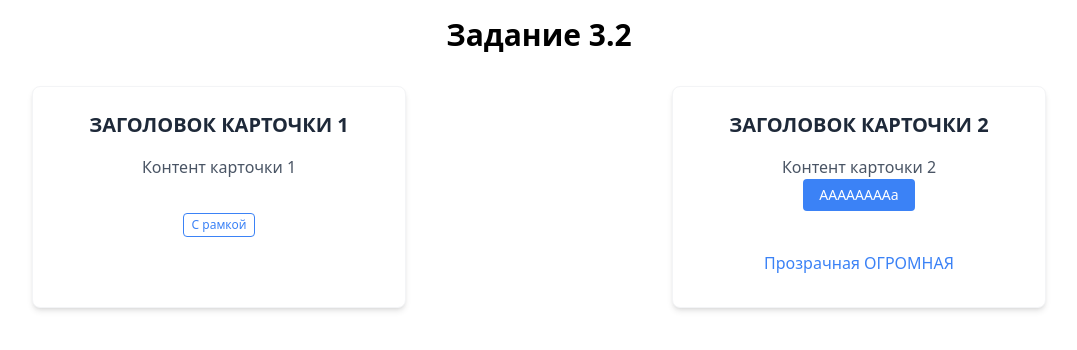
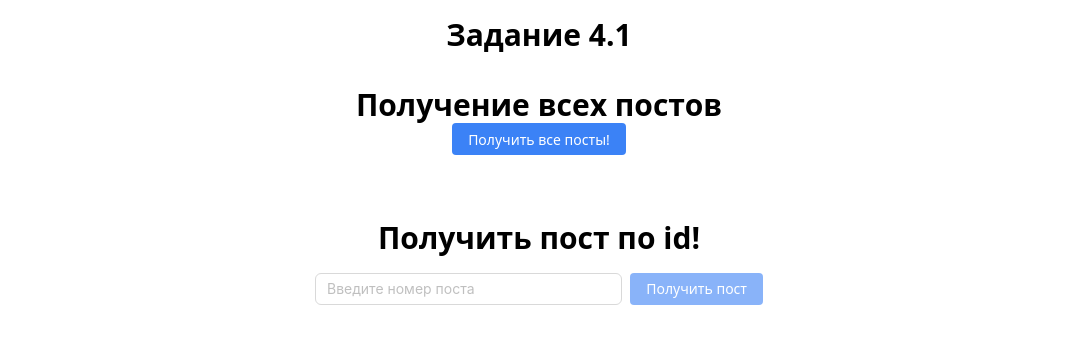
Before and after one commit to AlexArtsy/CifraReactPractice, a React (Vite) app: page / in a window 1280 px wide. Shown: the top 350 px of the page, without its empty margins (101-1178 px from the left). Built offline with nearby package versions, Linux system fonts and the light colour scheme.

Commit message:
Готово!

```diff
--- a/src/app/app.tsx
+++ b/src/app/app.tsx
@@ -1,42 +1,26 @@
-import Button from '@/components/button/button.js';
-import { Card } from '@/components/card/card.js';
+import { AllPostsCard } from '@/components/card/all-posts-card.js';
+import { OnePostsCard } from '@/components/card/one-post-card.js';
+import { QueryClient, QueryClientProvider } from '@tanstack/react-query';
+
+const queryClient = new QueryClient({
+  defaultOptions: {
+    queries: {
+      refetchOnWindowFocus: false,
+      retry: false,
+    },
+  },
+});
 
 export const App = () => {
   return (
-    <div className="p-4">
-      <header className="text-center mb-8">
-        <h1 className="text-3xl font-bold m-0 leading-tight">Задание 3.2</h1>
-      </header>
-      <section className="flex justify-center gap-8 flex-wrap">
-        <Card
-          title="ЗАГОЛОВОК КАРТОЧКИ 1"
-          content="Контент карточки 1"
-          Button={
-            <Button variant="outlined" size="xs" onClick={() => alert('Ай - яй! Не балуйся!')}>
-              С рамкой
-            </Button>
-          }
-        />
-        <Card
-          title="ЗАГОЛОВОК КАРТОЧКИ 2"
-          content={
-            <>
-              <div>Контент карточки 2</div>
-              <Button
-                variant="primary"
-                onClick={() => alert('Обработчики кнопок - платная услуга!')}
-              >
-                AAAAAAAAa
-              </Button>
-            </>
-          }
-          Button={
-            <Button variant="ghost" size="lg" onClick={() => alert('Да не тыкай в меня!')}>
-              Прозрачная ОГРОМНАЯ
-            </Button>
-          }
-        />
-      </section>
-    </div>
+    <QueryClientProvider client={queryClient}>
+      <div className="p-4">
+        <header className="text-center mb-8">
+          <h1 className="text-3xl font-bold m-0 leading-tight">Задание 4.1</h1>
+        </header>
+        <AllPostsCard />
+        <OnePostsCard />
+      </div>
+    </QueryClientProvider>
   );
 };
--- a/src/components/button/button.tsx
+++ b/src/components/button/button.tsx
@@ -10,7 +10,7 @@ import {
 interface ButtonProps extends React.ButtonHTMLAttributes<HTMLButtonElement> {
   variant?: ButtonVariant;
   size?: ButtonSize;
-  children: React.ReactNode;
+  children?: React.ReactNode;
 }
 
 export const Button: React.FC<ButtonProps> = ({
--- /dev/null
+++ b/src/components/card/all-posts-card.tsx
@@ -0,0 +1,65 @@
+import type { JSX } from 'react';
+import Button from '@/components/button/button.js';
+import { Post, PostProps } from '@/components/post/post.js';
+import { SetStateAction, useCallback, useState, useEffect } from 'react';
+import { Pagination } from 'antd';
+import { chunk } from 'lodash';
+
+export const AllPostsCard = (): JSX.Element => {
+  const [posts, setPosts] = useState<Array<PostProps>>([]);
+  const [visiblePosts, setVisiblePosts] = useState<Array<PostProps>>([]);
+  const [currentPage, setCurrentPage] = useState(1);
+  const [pageSize, setPageSize] = useState(3);
+
+  // Обновляем видимые посты при изменении posts, currentPage или pageSize
+  useEffect(() => {
+    if (posts.length > 0) {
+      const chunks = chunk(posts, pageSize);
+      setVisiblePosts(chunks[currentPage - 1] || []);
+    }
+  }, [posts, currentPage, pageSize]);
+
+  const handleClick = useCallback(() => {
+    fetch('https://jsonplaceholder.typicode.com/posts')
+      .then((response) => {
+        if (!response.ok) {
+          throw new Error('Network response was not ok');
+        }
+        return response.json();
+      })
+      .then((data) => {
+        setPosts(data);
+        setCurrentPage(1); // Сбрасываем на первую страницу при новой загрузке
+      })
+      .catch((error) => {
+        throw new Error('There was a problem with the fetch operation:', error);
+      });
+  }, []);
+
+  const handlePageChange = (page: SetStateAction<number>, size: SetStateAction<number>) => {
+    setCurrentPage(page);
+    setPageSize(size);
+  };
+
+  return (
+    <section className="flex flex-col items-center gap-8">
+      <div className="text-center mb-8 w-full">
+        <h2 className="text-3xl font-bold m-0 leading-tight">Получение всех постов</h2>
+        <Button onClick={handleClick}>Получить все посты!</Button>
+      </div>
+      <div className="flex justify-center gap-8 flex-wrap">
+        {visiblePosts.map((postProps) => (
+          <Post key={postProps.id} {...postProps} />
+        ))}
+      </div>
+      {posts.length > 0 && (
+        <Pagination
+          current={currentPage}
+          pageSize={pageSize}
+          total={posts.length}
+          onChange={handlePageChange}
+        />
+      )}
+    </section>
+  );
+};
--- a/src/components/card/card.tsx
+++ /dev/null
@@ -1,19 +0,0 @@
-import React from 'react';
-import type { JSX } from 'react';
-
-type CardProps = {
-  title: string;
-  content: string | React.ReactNode;
-  Button?: React.ReactNode;
-};
-
-export const Card = ({ title, content, Button }: CardProps): JSX.Element => {
-  return (
-    <div className="w-[30%] min-w-[250px] mx-auto p-6 bg-white rounded-lg shadow-md flex flex-col items-center text-center gap-4 border border-gray-100">
-      <h3 className="text-xl font-semibold text-gray-800">{title}</h3>
-
-      <div className="text-gray-600 flex flex-col items-center">{content}</div>
-      <div className="mt-4 w-full">{Button}</div>
-    </div>
-  );
-};
--- /dev/null
+++ b/src/components/card/one-post-card.tsx
@@ -0,0 +1,96 @@
+import React, { useCallback, useState } from 'react';
+import { useQuery } from '@tanstack/react-query';
+import axios from 'axios';
+import { z } from 'zod';
+import { Input, Spin, Alert } from 'antd';
+import Button from '@/components/button/button.js';
+import { Post } from '../post/post.js';
+
+// Zod схема для валидации поста
+const postSchema = z.object({
+  userId: z.number(),
+  id: z.number(),
+  title: z.string(),
+  body: z.string(),
+});
+
+type PostType = z.infer<typeof postSchema>;
+
+// Функция для получения поста с API
+const fetchPost = async (id: number): Promise<PostType> => {
+  const { data } = await axios.get(`https://jsonplaceholder.typicode.com/posts/${id}`);
+  return postSchema.parse(data);
+};
+
+export const OnePostsCard = (): React.JSX.Element => {
+  const [inputValue, setInputValue] = useState<string>('');
+  const [postId, setPostId] = useState<number | null>(null);
+
+  const {
+    data: post,
+    isLoading,
+    isError,
+    error,
+  } = useQuery({
+    queryKey: ['post', postId],
+    queryFn: () => {
+      if (!postId) throw new Error('No post ID provided');
+      return fetchPost(postId);
+    },
+    enabled: !!postId,
+    staleTime: 60000,
+  });
+
+  const handleChange = useCallback((e: React.ChangeEvent<HTMLInputElement>) => {
+    setInputValue(e.target.value);
+  }, []);
+
+  const handleClick = useCallback(() => {
+    const id = parseInt(inputValue);
+    if (!isNaN(id) && id > 0) {
+      setPostId(id);
+    }
+  }, [inputValue]);
+
+  const handleKeyDown = useCallback(
+    (e: React.KeyboardEvent<HTMLInputElement>) => {
+      if (e.key === 'Enter') {
+        handleClick();
+      }
+    },
+    [handleClick],
+  );
+
+  return (
+    <section className="flex flex-col items-center gap-8">
+      <div className="text-center mb-8 w-full max-w-md">
+        <h2 className="text-3xl font-bold m-0 leading-tight mb-4">Получить пост по id!</h2>
+        <div className="flex gap-2">
+          <Input
+            value={inputValue}
+            placeholder="Введите номер поста"
+            onChange={handleChange}
+            onKeyDown={handleKeyDown}
+            type="number"
+            min="1"
+          />
+          <Button onClick={handleClick} disabled={!inputValue}>
+            Получить пост
+          </Button>
+        </div>
+      </div>
+
+      {isLoading && <Spin size="large" />}
+
+      {isError && (
+        <Alert
+          message="Ошибка"
+          description={error instanceof Error ? error.message : 'Неизвестная ошибка'}
+          type="error"
+          showIcon
+        />
+      )}
+      {post && <Post {...post} />}
+    </section>
+  );
+};
--- /dev/null
+++ b/src/components/post/post.tsx
@@ -0,0 +1,102 @@
+import React, { useState } from 'react';
+import type { JSX } from 'react';
+import axios from 'axios';
+import { Spin, Alert, List, message } from 'antd';
+import Button from '../button/button.js';
+
+export type PostProps = {
+  userId: number;
+  id: number;
+  title: string;
+  body: string | React.ReactNode;
+};
+
+type Comment = {
+  postId: number;
+  id: number;
+  name: string;
+  email: string;
+  body: string;
+};
+
+export const Post = ({ userId, id, title, body }: PostProps): JSX.Element => {
+  const [comments, setComments] = useState<Comment[]>([]);
+  const [loading, setLoading] = useState(false);
+  const [error, setError] = useState<string | null>(null);
+  const [showComments, setShowComments] = useState(false);
+  const [api, contextHolder] = message.useMessage();
+
+  const fetchComments = async () => {
+    try {
+      setLoading(true);
+      setError(null);
+      const { data } = await axios.get<Comment[]>(
+        `https://jsonplaceholder.typicode.com/posts/${id}/comments`,
+      );
+      setComments(data);
+      setShowComments(true);
+    } catch (err) {
+      setError('Failed to fetch comments');
+      api.error({
+        content: 'Error fetching comments',
+        duration: 3,
+      });
+    } finally {
+      setLoading(false);
+    }
+  };
+
+  const handleRefetch = () => {
+    setComments([]);
+    fetchComments();
+  };
+
+  const toggleComments = () => {
+    if (showComments) {
+      setShowComments(false);
+    } else {
+      fetchComments();
+    }
+  };
+
+  return (
+    <div className="w-[30%] min-w-[250px] mx-auto p-6 bg-white rounded-lg shadow-md flex flex-col items-center text-center gap-4 border border-gray-100">
+      {contextHolder}
+
+      <h3 className="text-xl font-semibold text-gray-800">{title}</h3>
+      <div className="text-gray-600 flex flex-col items-center">{body}</div>
+
+      <div className="flex gap-2 mt-4">
+        <Button onClick={toggleComments} variant={showComments ? 'outlined' : 'primary'}>
+          {showComments ? 'Hide Comments' : 'Show Comments'}
+        </Button>
+
+        {showComments && <Button onClick={handleRefetch}>Refresh</Button>}
+      </div>
+
+      {loading && <Spin className="mt-4" />}
+
+      {error && (
+        <Alert message="Error" description={error} type="error" showIcon className="mt-4" />
+      )}
+
+      {showComments && comments.length > 0 && (
+        <div className="w-full mt-4">
+          <h4 className="text-lg font-medium mb-2">Comments:</h4>
+          <List
+            dataSource={comments}
+            renderItem={(comment) => (
+              <List.Item key={comment.id} className="text-left">
+                <div className="w-full">
+                  <p className="font-medium">{comment.name}</p>
+                  <p className="text-gray-600 text-sm">{comment.email}</p>
+                  <p className="mt-1">{comment.body}</p>
+                </div>
+              </List.Item>
+            )}
+          />
+        </div>
+      )}
+    </div>
+  );
+};
```
Also changed, not shown: package.json (+7 -1 lines), 1 other file (tests, documents, lock files or other folders).
